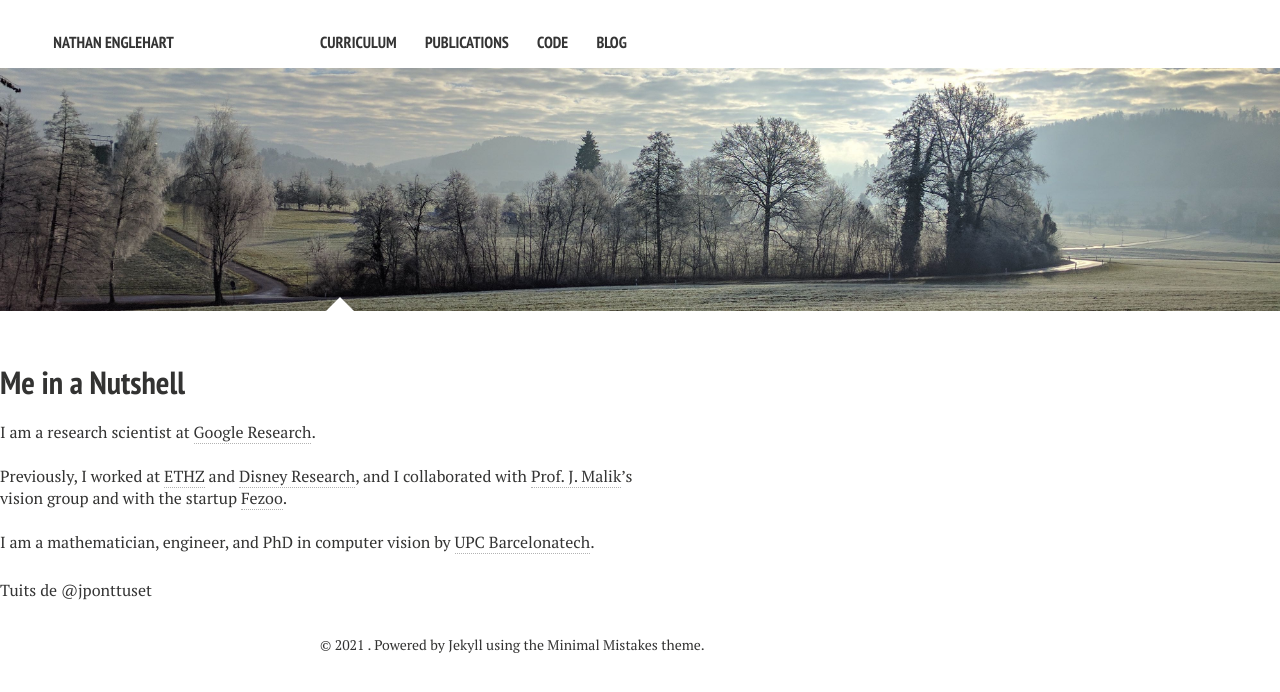
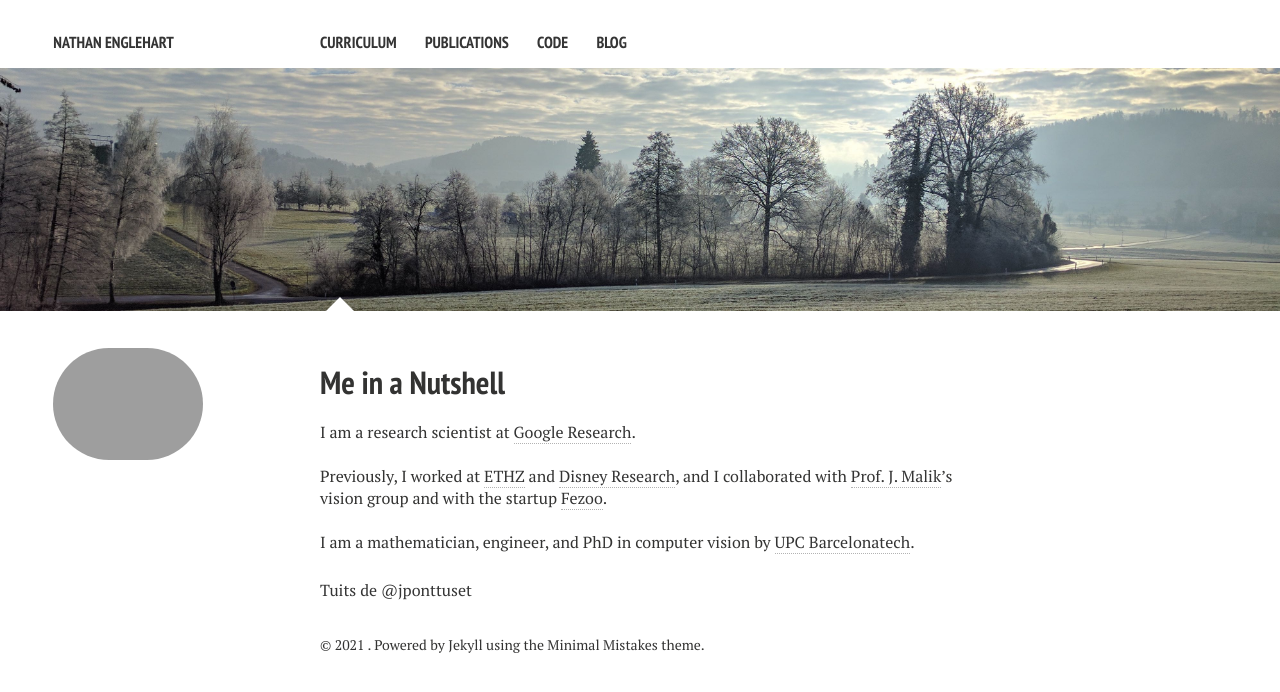
Before and after one commit to nathanenglehart/nathanenglehart.github.io, a Jekyll site: the page built from index.md, in a window 1280 px wide. Shown: the top 692 px of the page. Built offline with Jekyll 4.4.1, drawn with Linux system fonts in a browser that asks for light colours; nearby versions of some CDN libraries; comment, search, counter and statistics services are not loaded.

Commit message:
Update _author-bio.html

```diff
--- a/_includes/_author-bio.html
+++ b/_includes/_author-bio.html
@@ -1,10 +1,10 @@
-<!--
+
 {% if site.owner.avatar contains 'http://' %}
-	<img src="{{ site.owner.avatar }}" class="bio-photo" alt="{{ site.owner.name }} bio photo"></a>
+	<img src="{{ site.owner.avatar }}" class="bio-photo"></a>
 {% elsif site.owner.avatar contains 'https://' %}
-	<img src="{{ site.owner.avatar }}" class="bio-photo" alt="{{ site.owner.name }} bio photo"></a>
+	<img src="{{ site.owner.avatar }}" class="bio-photo"></a>
 {% else %}
-	<img src="{{ site.url }}/images/{{ site.owner.avatar }}" class="bio-photo" alt="{{ site.owner.name }} bio photo"></a>
+	<img src="{{ site.url }}/images/{{ site.owner.avatar }}" class="bio-photo"></a>
 {% endif %}
 <h3>{{ site.owner.name }}</h3>
 <p>{{ site.owner.bio }}</p>
@@ -23,4 +23,3 @@
 {% if site.owner.steam %}<a href="http://steamcommunity.com/id/{{ site.owner.steam }}" class="author-social" target="_blank"><i class="fa fa-steam-square"></i> Steam</a>{% endif %}
 {% if site.owner.email %}<a href="mailto:{{ site.owner.email }}" class="author-social" target="_blank"><i class="fa fa-envelope-square"></i> e-Mail</a>{% endif %}
 {% if site.owner.google_plus %}<a href="http://plus.google.com/{{ site.owner.google_plus }}" class="author-social" target="_blank"><i class="fa fa-google-plus-square"></i> Google+</a>{% endif %}
--->
```
